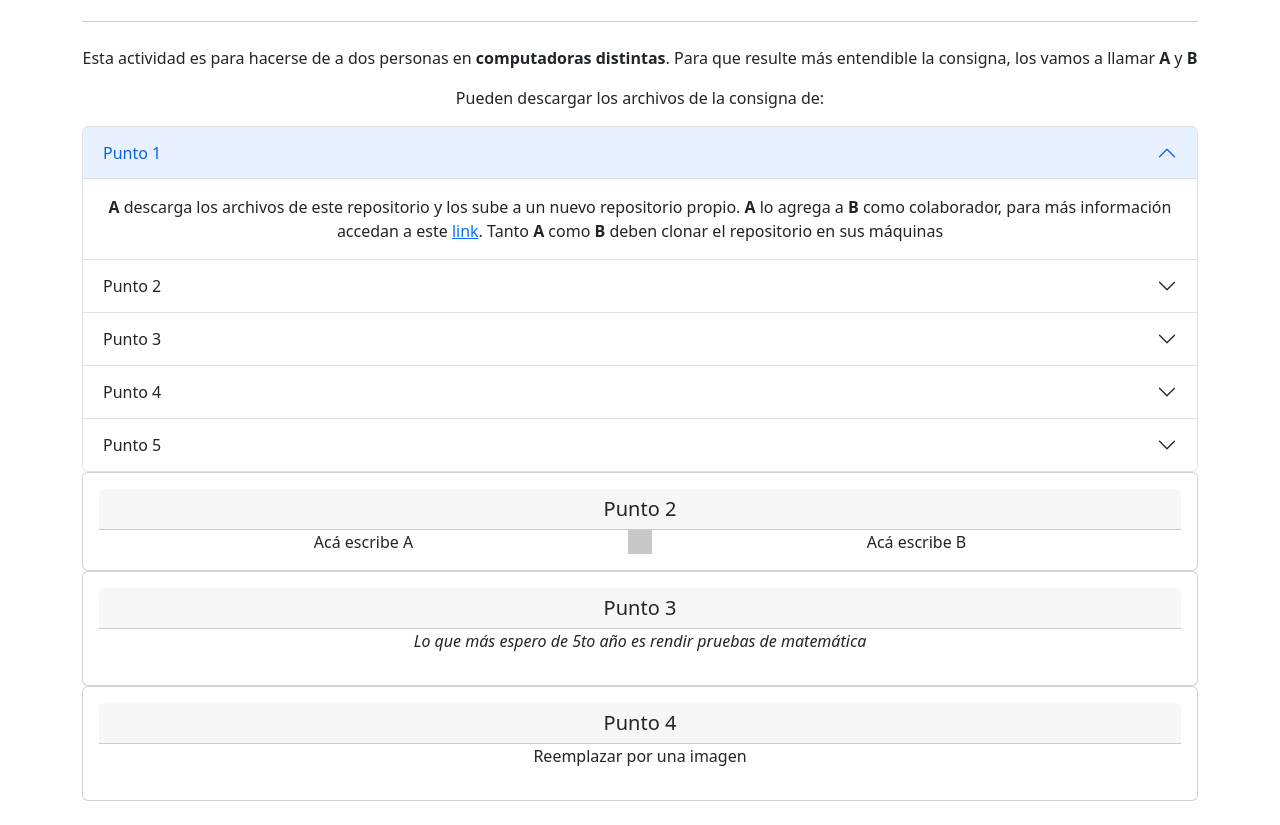
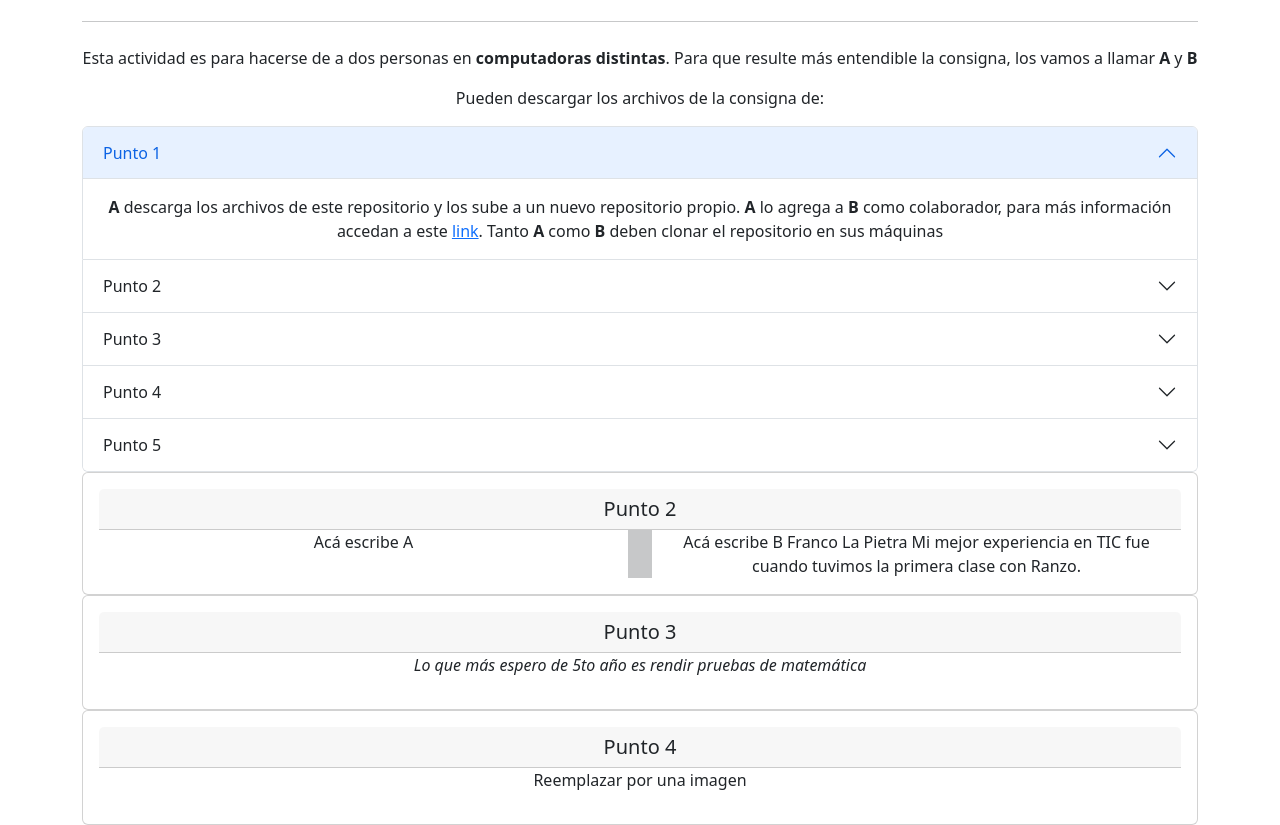
Before and after one commit to Juan-Marchand/Prueba, a plain HTML site: page index.html in a window 1280 px wide. Shown: the part 108-933 px from the top of the page. Before the commit the page ends 909 px from the top, so only its background shows below. Drawn offline with nearby package versions, Linux system fonts and the light colour scheme.

Commit message:
mi mejor experiencia B

```diff
--- a/index.html
+++ b/index.html
@@ -89,6 +89,8 @@
               <div class="vr"></div>
               <div class="col-sm">
                 Acá escribe B
+                Franco La Pietra
+                Mi mejor experiencia en TIC fue cuando tuvimos la primera clase con Ranzo.
               </div>
             </div>
           </div>
```
